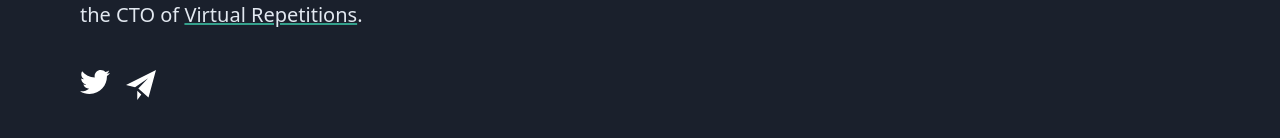
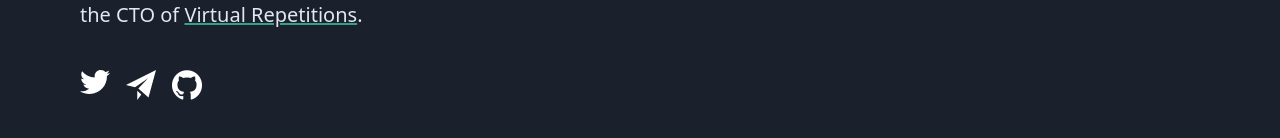
Before and after one commit to mattste/personal-website, a Next.js app: page / in a window 1280 px wide. Shown: the part 620-758 px from the top of the page. Built offline with nearby package versions, Linux system fonts and the light colour scheme.

Commit message:
Add github profile link

```diff
--- a/pages/index.js
+++ b/pages/index.js
@@ -27,10 +27,18 @@ const Index = () => (
             height="30"
           />
         </a>
-        <a href="mailto:mattdste@gmail.com">
+        <a href="mailto:mattdste@gmail.com" className="mr-4">
           <img
             src="/icons/email-logo-white.svg"
             alt="email logo"
+            width="30"
+            height="30"
+          />
+        </a>
+        <a href="https://github.com/mattste">
+          <img
+            src="/icons/github-logo-white.png"
+            alt="github logo"
             width="30"
             height="30"
           />
```
Also changed, not shown: public/icons/github-logo-white.png (added).
